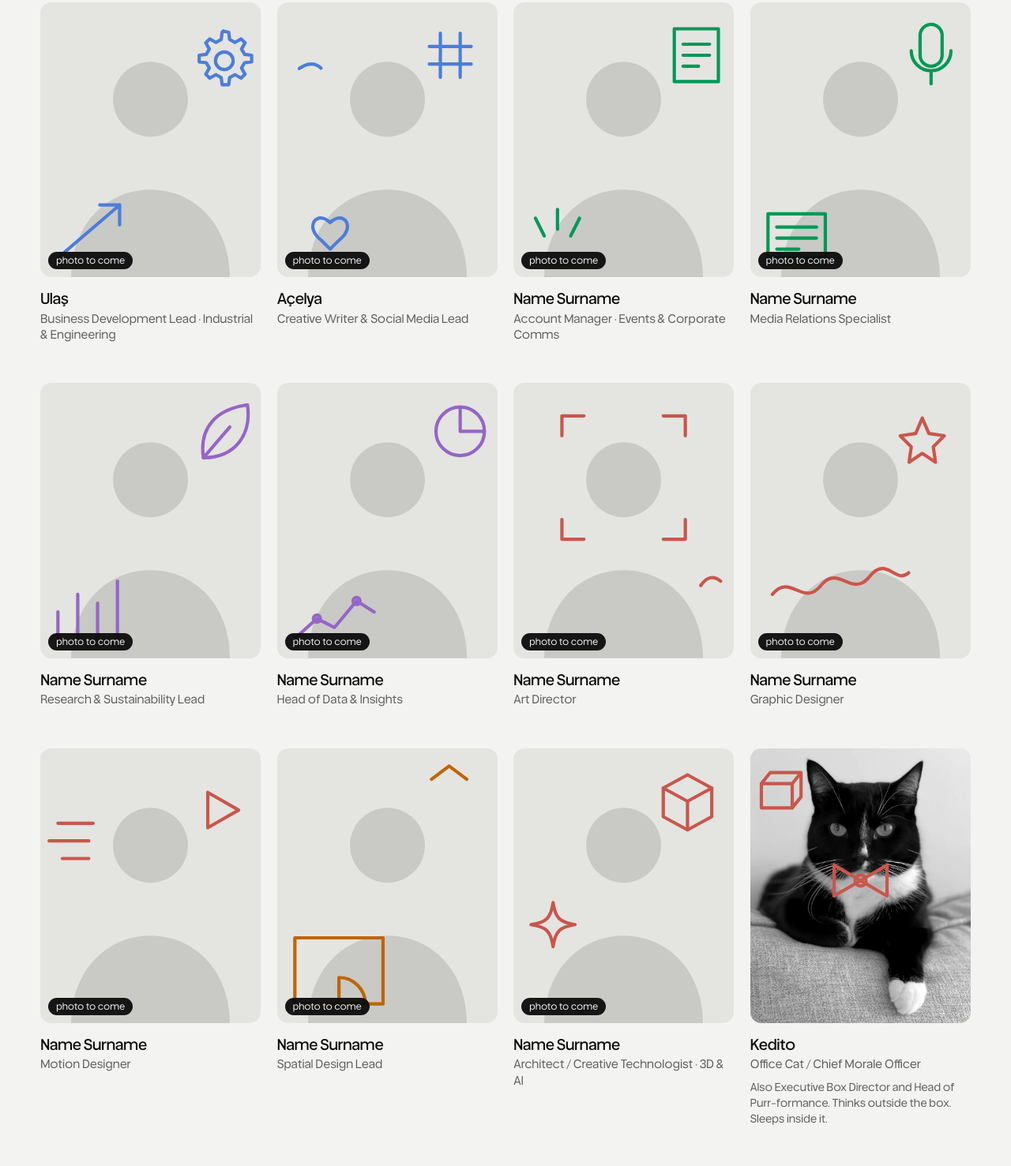
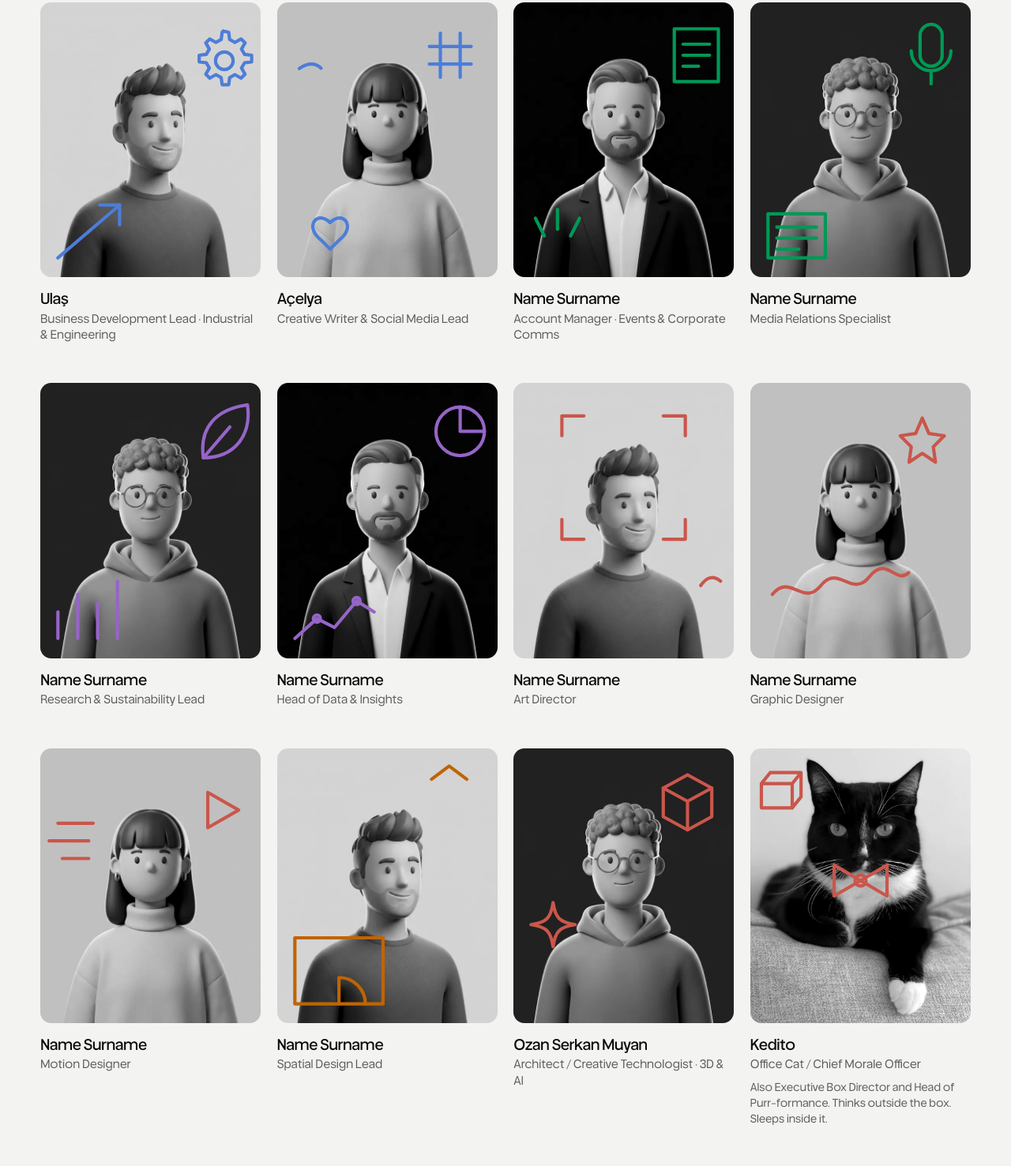
Before and after one commit to volkanmuyan/munus-site, a plain HTML site: page public/about.html in a window 1280 px wide. Shown: the part 1995-3472 px from the top of the page at 79% size. Drawn offline with nearby package versions, Linux system fonts and the light colour scheme; a script that the page names is missing.

Commit message:
About: Ozan Serkan Muyan; placeholder avatars on all cards
Co-Authored-By: Claude Opus 5.5 <noreply@anthropic.com>

```diff
--- a/public/about.html
+++ b/public/about.html
@@ -147,58 +147,58 @@
           <p class="tm-role">Partner / Editor-in-Chief</p>
         </li>
         <li class="tm x-brand io" style="--d:0.00s">
-          <div class="tm-ph"><svg class="tm-sil" viewBox="0 0 100 125" aria-hidden="true"><circle cx="50" cy="44" r="17"/><path d="M14 125c0-24 16-40 36-40s36 16 36 40z"/></svg><span class="ph-tag">photo to come</span><svg class="doodle" viewBox="0 0 100 125" preserveAspectRatio="none" aria-hidden="true"><path pathLength="1" d="M83 13l2.5 0.6l0.4 3.2l2.4 1.4l2.8-1.6l1.8 1.8l-1.6 2.8l1.4 2.4l3.2 0.4l0 3l-3.2 0.4l-1.4 2.4l1.6 2.8l-1.8 1.8l-2.8-1.6l-2.4 1.4l-0.4 3.2l-3 0l-0.4-3.2l-2.4-1.4l-2.8 1.6l-1.8-1.8l1.6-2.8l-1.4-2.4l-3.2-0.4l0-3l3.2-0.4l1.4-2.4l-1.6-2.8l1.8-1.8l2.8 1.6l2.4-1.4l0.4-3.2z"/><circle pathLength="1" cx="83.5" cy="26.5" r="4"/><path pathLength="1" d="M8 116L36 92M27 92h9v9"/></svg></div>
+          <div class="tm-ph"><img src="/team/03.webp" alt="" width="720" height="720" loading="lazy" decoding="async"><svg class="doodle" viewBox="0 0 100 125" preserveAspectRatio="none" aria-hidden="true"><path pathLength="1" d="M83 13l2.5 0.6l0.4 3.2l2.4 1.4l2.8-1.6l1.8 1.8l-1.6 2.8l1.4 2.4l3.2 0.4l0 3l-3.2 0.4l-1.4 2.4l1.6 2.8l-1.8 1.8l-2.8-1.6l-2.4 1.4l-0.4 3.2l-3 0l-0.4-3.2l-2.4-1.4l-2.8 1.6l-1.8-1.8l1.6-2.8l-1.4-2.4l-3.2-0.4l0-3l3.2-0.4l1.4-2.4l-1.6-2.8l1.8-1.8l2.8 1.6l2.4-1.4l0.4-3.2z"/><circle pathLength="1" cx="83.5" cy="26.5" r="4"/><path pathLength="1" d="M8 116L36 92M27 92h9v9"/></svg></div>
           <h3 class="tm-name">Ulaş</h3>
           <p class="tm-role">Business Development Lead · Industrial &amp; Engineering</p>
         </li>
         <li class="tm x-brand io" style="--d:0.06s">
-          <div class="tm-ph"><svg class="tm-sil" viewBox="0 0 100 125" aria-hidden="true"><circle cx="50" cy="44" r="17"/><path d="M14 125c0-24 16-40 36-40s36 16 36 40z"/></svg><span class="ph-tag">photo to come</span><svg class="doodle" viewBox="0 0 100 125" preserveAspectRatio="none" aria-hidden="true"><path pathLength="1" d="M74 14v20M83 14v20M69 20h19M69 28h19"/><path pathLength="1" d="M20 108c-8-6-2-14 4-8c6-6 12 2 4 8l-4 4z"/><path pathLength="1" d="M10 30q6-4 10 0"/></svg></div>
+          <div class="tm-ph"><img src="/team/04.webp" alt="" width="720" height="720" loading="lazy" decoding="async"><svg class="doodle" viewBox="0 0 100 125" preserveAspectRatio="none" aria-hidden="true"><path pathLength="1" d="M74 14v20M83 14v20M69 20h19M69 28h19"/><path pathLength="1" d="M20 108c-8-6-2-14 4-8c6-6 12 2 4 8l-4 4z"/><path pathLength="1" d="M10 30q6-4 10 0"/></svg></div>
           <h3 class="tm-name">Açelya</h3>
           <p class="tm-role">Creative Writer &amp; Social Media Lead</p>
         </li>
         <li class="tm x-corporate io" style="--d:0.12s">
-          <div class="tm-ph"><svg class="tm-sil" viewBox="0 0 100 125" aria-hidden="true"><circle cx="50" cy="44" r="17"/><path d="M14 125c0-24 16-40 36-40s36 16 36 40z"/></svg><span class="ph-tag">photo to come</span><svg class="doodle" viewBox="0 0 100 125" preserveAspectRatio="none" aria-hidden="true"><path pathLength="1" d="M73 12h20v24H73z"/><path pathLength="1" d="M77 19h12M77 24h12M77 29h7"/><path pathLength="1" d="M10 98l4 8M20 94v9M30 98l-4 8"/></svg></div>
+          <div class="tm-ph"><img src="/team/01.webp" alt="" width="720" height="720" loading="lazy" decoding="async"><svg class="doodle" viewBox="0 0 100 125" preserveAspectRatio="none" aria-hidden="true"><path pathLength="1" d="M73 12h20v24H73z"/><path pathLength="1" d="M77 19h12M77 24h12M77 29h7"/><path pathLength="1" d="M10 98l4 8M20 94v9M30 98l-4 8"/></svg></div>
           <h3 class="tm-name">Name Surname</h3>
           <p class="tm-role">Account Manager · Events &amp; Corporate Comms</p>
         </li>
         <li class="tm x-corporate io" style="--d:0.18s">
-          <div class="tm-ph"><svg class="tm-sil" viewBox="0 0 100 125" aria-hidden="true"><circle cx="50" cy="44" r="17"/><path d="M14 125c0-24 16-40 36-40s36 16 36 40z"/></svg><span class="ph-tag">photo to come</span><svg class="doodle" viewBox="0 0 100 125" preserveAspectRatio="none" aria-hidden="true"><path pathLength="1" d="M82 10a5 5 0 0 1 5 5v9a5 5 0 0 1-10 0v-9a5 5 0 0 1 5-5z"/><path pathLength="1" d="M73 22a9 9 0 0 0 18 0M82 31v6"/><path pathLength="1" d="M8 96h26v20H8zM12 102h18M12 107h18M12 112h10"/></svg></div>
+          <div class="tm-ph"><img src="/team/02.webp" alt="" width="720" height="720" loading="lazy" decoding="async"><svg class="doodle" viewBox="0 0 100 125" preserveAspectRatio="none" aria-hidden="true"><path pathLength="1" d="M82 10a5 5 0 0 1 5 5v9a5 5 0 0 1-10 0v-9a5 5 0 0 1 5-5z"/><path pathLength="1" d="M73 22a9 9 0 0 0 18 0M82 31v6"/><path pathLength="1" d="M8 96h26v20H8zM12 102h18M12 107h18M12 112h10"/></svg></div>
           <h3 class="tm-name">Name Surname</h3>
           <p class="tm-role">Media Relations Specialist</p>
         </li>
         <li class="tm x-research io" style="--d:0.00s">
-          <div class="tm-ph"><svg class="tm-sil" viewBox="0 0 100 125" aria-hidden="true"><circle cx="50" cy="44" r="17"/><path d="M14 125c0-24 16-40 36-40s36 16 36 40z"/></svg><span class="ph-tag">photo to come</span><svg class="doodle" viewBox="0 0 100 125" preserveAspectRatio="none" aria-hidden="true"><path pathLength="1" d="M74 34C72 20 80 12 94 10C96 24 88 34 74 34z"/><path pathLength="1" d="M74 34L86 20"/><path pathLength="1" d="M8 116V104M17 116V96M26 116V100M35 116V90"/></svg></div>
+          <div class="tm-ph"><img src="/team/02.webp" alt="" width="720" height="720" loading="lazy" decoding="async"><svg class="doodle" viewBox="0 0 100 125" preserveAspectRatio="none" aria-hidden="true"><path pathLength="1" d="M74 34C72 20 80 12 94 10C96 24 88 34 74 34z"/><path pathLength="1" d="M74 34L86 20"/><path pathLength="1" d="M8 116V104M17 116V96M26 116V100M35 116V90"/></svg></div>
           <h3 class="tm-name">Name Surname</h3>
           <p class="tm-role">Research &amp; Sustainability Lead</p>
         </li>
         <li class="tm x-research io" style="--d:0.06s">
-          <div class="tm-ph"><svg class="tm-sil" viewBox="0 0 100 125" aria-hidden="true"><circle cx="50" cy="44" r="17"/><path d="M14 125c0-24 16-40 36-40s36 16 36 40z"/></svg><span class="ph-tag">photo to come</span><svg class="doodle" viewBox="0 0 100 125" preserveAspectRatio="none" aria-hidden="true"><circle pathLength="1" cx="83" cy="22" r="11"/><path pathLength="1" d="M83 11v11h11"/><path pathLength="1" d="M8 116l10-9l8 4l10-12l8 5"/><circle pathLength="1" cx="18" cy="107" r="1.6"/><circle pathLength="1" cx="36" cy="99" r="1.6"/></svg></div>
+          <div class="tm-ph"><img src="/team/01.webp" alt="" width="720" height="720" loading="lazy" decoding="async"><svg class="doodle" viewBox="0 0 100 125" preserveAspectRatio="none" aria-hidden="true"><circle pathLength="1" cx="83" cy="22" r="11"/><path pathLength="1" d="M83 11v11h11"/><path pathLength="1" d="M8 116l10-9l8 4l10-12l8 5"/><circle pathLength="1" cx="18" cy="107" r="1.6"/><circle pathLength="1" cx="36" cy="99" r="1.6"/></svg></div>
           <h3 class="tm-name">Name Surname</h3>
           <p class="tm-role">Head of Data &amp; Insights</p>
         </li>
         <li class="tm x-creative io" style="--d:0.12s">
-          <div class="tm-ph"><svg class="tm-sil" viewBox="0 0 100 125" aria-hidden="true"><circle cx="50" cy="44" r="17"/><path d="M14 125c0-24 16-40 36-40s36 16 36 40z"/></svg><span class="ph-tag">photo to come</span><svg class="doodle" viewBox="0 0 100 125" preserveAspectRatio="none" aria-hidden="true"><path pathLength="1" d="M22 24v-9h10M78 24v-9H68M22 62v9h10M78 62v9H68"/><path pathLength="1" d="M85 92q4-6 9-2"/></svg></div>
+          <div class="tm-ph"><img src="/team/03.webp" alt="" width="720" height="720" loading="lazy" decoding="async"><svg class="doodle" viewBox="0 0 100 125" preserveAspectRatio="none" aria-hidden="true"><path pathLength="1" d="M22 24v-9h10M78 24v-9H68M22 62v9h10M78 62v9H68"/><path pathLength="1" d="M85 92q4-6 9-2"/></svg></div>
           <h3 class="tm-name">Name Surname</h3>
           <p class="tm-role">Art Director</p>
         </li>
         <li class="tm x-creative io" style="--d:0.18s">
-          <div class="tm-ph"><svg class="tm-sil" viewBox="0 0 100 125" aria-hidden="true"><circle cx="50" cy="44" r="17"/><path d="M14 125c0-24 16-40 36-40s36 16 36 40z"/></svg><span class="ph-tag">photo to come</span><svg class="doodle" viewBox="0 0 100 125" preserveAspectRatio="none" aria-hidden="true"><path pathLength="1" d="M10 96c8-10 14 6 22-4s14 6 22-4s12 4 18-2"/><path pathLength="1" d="M78 16l3 7l7 1l-5 5l1 7l-6-4l-6 4l1-7l-5-5l7-1z"/></svg></div>
+          <div class="tm-ph"><img src="/team/04.webp" alt="" width="720" height="720" loading="lazy" decoding="async"><svg class="doodle" viewBox="0 0 100 125" preserveAspectRatio="none" aria-hidden="true"><path pathLength="1" d="M10 96c8-10 14 6 22-4s14 6 22-4s12 4 18-2"/><path pathLength="1" d="M78 16l3 7l7 1l-5 5l1 7l-6-4l-6 4l1-7l-5-5l7-1z"/></svg></div>
           <h3 class="tm-name">Name Surname</h3>
           <p class="tm-role">Graphic Designer</p>
         </li>
         <li class="tm x-creative io" style="--d:0.00s">
-          <div class="tm-ph"><svg class="tm-sil" viewBox="0 0 100 125" aria-hidden="true"><circle cx="50" cy="44" r="17"/><path d="M14 125c0-24 16-40 36-40s36 16 36 40z"/></svg><span class="ph-tag">photo to come</span><svg class="doodle" viewBox="0 0 100 125" preserveAspectRatio="none" aria-hidden="true"><path pathLength="1" d="M8 34h16M4 42h18M10 50h12"/><path pathLength="1" d="M76 20l14 8l-14 8z"/></svg></div>
+          <div class="tm-ph"><img src="/team/04.webp" alt="" width="720" height="720" loading="lazy" decoding="async"><svg class="doodle" viewBox="0 0 100 125" preserveAspectRatio="none" aria-hidden="true"><path pathLength="1" d="M8 34h16M4 42h18M10 50h12"/><path pathLength="1" d="M76 20l14 8l-14 8z"/></svg></div>
           <h3 class="tm-name">Name Surname</h3>
           <p class="tm-role">Motion Designer</p>
         </li>
         <li class="tm x-events io" style="--d:0.06s">
-          <div class="tm-ph"><svg class="tm-sil" viewBox="0 0 100 125" aria-hidden="true"><circle cx="50" cy="44" r="17"/><path d="M14 125c0-24 16-40 36-40s36 16 36 40z"/></svg><span class="ph-tag">photo to come</span><svg class="doodle" viewBox="0 0 100 125" preserveAspectRatio="none" aria-hidden="true"><path pathLength="1" d="M8 86h40v30H8z"/><path pathLength="1" d="M28 116v-12M28 104a12 12 0 0 1 12 12"/><path pathLength="1" d="M70 14l8-6l8 6"/></svg></div>
+          <div class="tm-ph"><img src="/team/03.webp" alt="" width="720" height="720" loading="lazy" decoding="async"><svg class="doodle" viewBox="0 0 100 125" preserveAspectRatio="none" aria-hidden="true"><path pathLength="1" d="M8 86h40v30H8z"/><path pathLength="1" d="M28 116v-12M28 104a12 12 0 0 1 12 12"/><path pathLength="1" d="M70 14l8-6l8 6"/></svg></div>
           <h3 class="tm-name">Name Surname</h3>
           <p class="tm-role">Spatial Design Lead</p>
         </li>
         <li class="tm x-creative io" style="--d:0.12s">
-          <div class="tm-ph"><svg class="tm-sil" viewBox="0 0 100 125" aria-hidden="true"><circle cx="50" cy="44" r="17"/><path d="M14 125c0-24 16-40 36-40s36 16 36 40z"/></svg><span class="ph-tag">photo to come</span><svg class="doodle" viewBox="0 0 100 125" preserveAspectRatio="none" aria-hidden="true"><path pathLength="1" d="M68 18l11-6l11 6v13l-11 6l-11-6z"/><path pathLength="1" d="M68 18l11 6l11-6M79 24v13"/><path pathLength="1" d="M18 70c1 7 3 9 10 10c-7 1-9 3-10 10c-1-7-3-9-10-10c7-1 9-3 10-10z"/></svg></div>
-          <h3 class="tm-name">Name Surname</h3>
+          <div class="tm-ph"><img src="/team/02.webp" alt="" width="720" height="720" loading="lazy" decoding="async"><svg class="doodle" viewBox="0 0 100 125" preserveAspectRatio="none" aria-hidden="true"><path pathLength="1" d="M68 18l11-6l11 6v13l-11 6l-11-6z"/><path pathLength="1" d="M68 18l11 6l11-6M79 24v13"/><path pathLength="1" d="M18 70c1 7 3 9 10 10c-7 1-9 3-10 10c-1-7-3-9-10-10c7-1 9-3 10-10z"/></svg></div>
+          <h3 class="tm-name">Ozan Serkan Muyan</h3>
           <p class="tm-role">Architect / Creative Technologist · 3D &amp; AI</p>
         </li>
         <li class="tm x-creative io" style="--d:0.18s">
```
Also changed, not shown: 1 other file.
